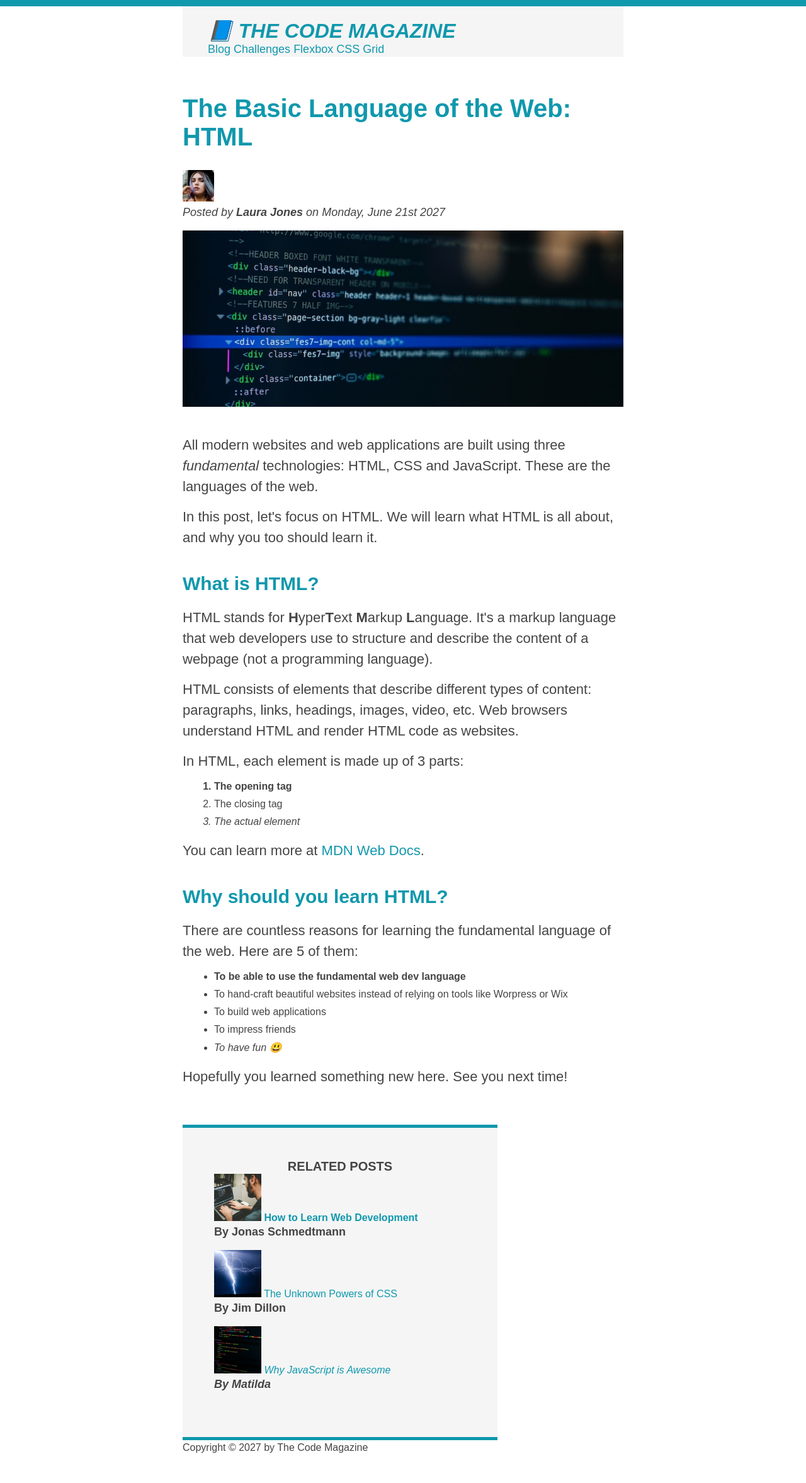
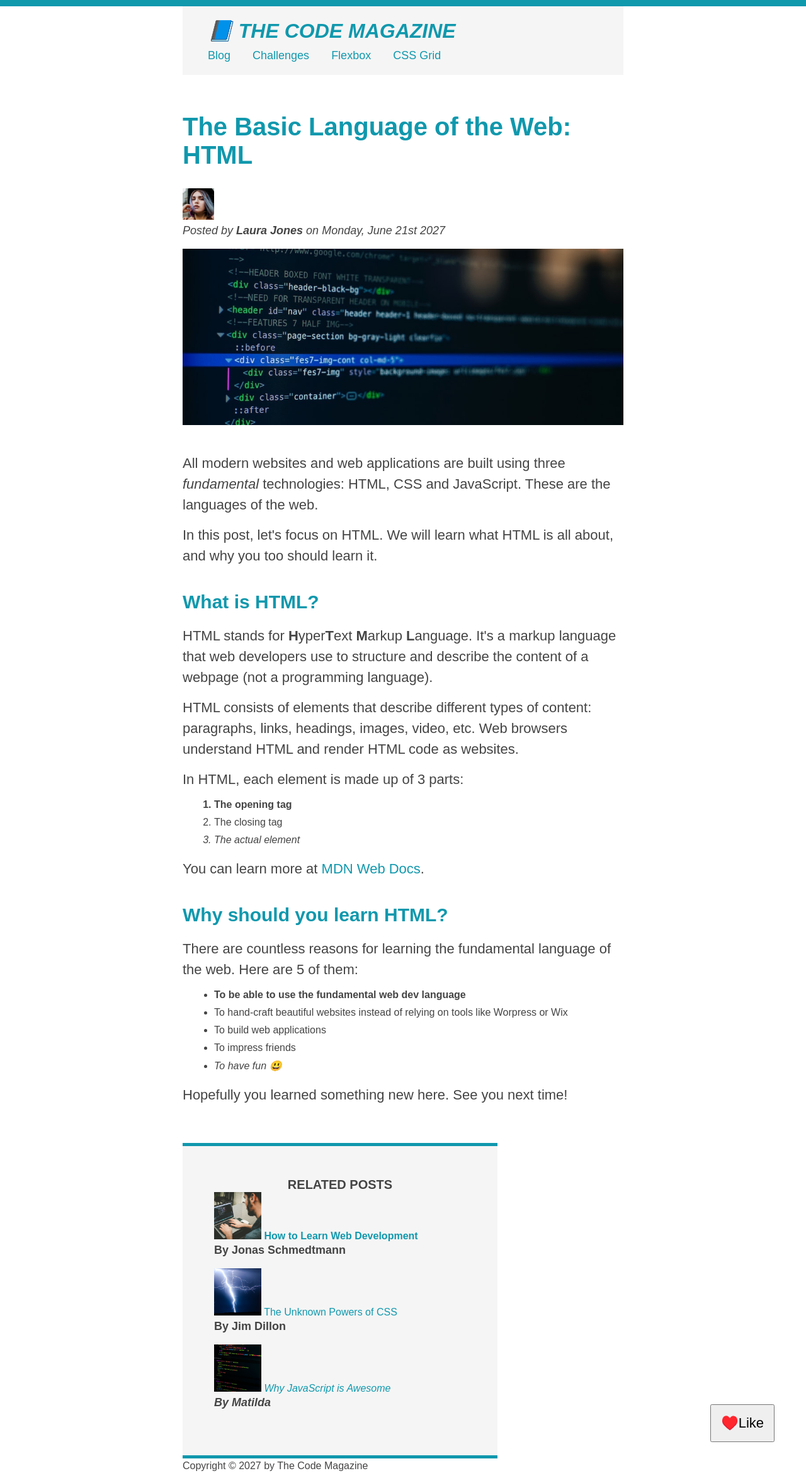
Before and after one commit to 08024763000biyi-dev/web-dev-journey-2026, a plain HTML site: page code-magazine/index.html in a window 1280 px wide. Shown: the whole page at 63% size. Before the commit the page ends 2326 px from the top, so only its background shows below. Drawn offline with Linux system fonts and the light colour scheme.

Commit message:
docs: update root README with CSS display and positioning learnings

```diff
--- a/code-magazine/index.html
+++ b/code-magazine/index.html
@@ -150,6 +150,8 @@
       <footer>
         <p id="copyright">Copyright &copy; 2027 by The Code Magazine</p>
       </footer>
+
+       <button class="like-button">♥️Like</button>
     </div>
   </body>
 </html>
--- a/code-magazine/style.css
+++ b/code-magazine/style.css
@@ -4,10 +4,13 @@
   box-sizing: border-box;
 }
 
+/* Page Section */
+
 body {
   color: #444;
   font-family: sans-serif;
   border-top: 10px solid #1098ad;
+  position: relative;
 }
 
 .container {
@@ -24,7 +27,7 @@ body {
   padding-right: 40px; */
   padding: 20px 40px;
   margin-bottom: 60px;
-  height: 80px;
+  /* height: 80px; */
 }
 
 nav {
@@ -47,6 +50,7 @@ aside {
   width: 500px;
 }
 
+/* Smaller Elements */
 h1,
 h2,
 h3 {
@@ -92,6 +96,7 @@ ol {
 li {
   font-size: 16px;
   margin-bottom: 10px;
+  /* display: inline; */
 }
 
 li:last-child {
@@ -180,6 +185,32 @@ a:active {
 }
 /* LVHA */
 
-/* nav a:link{
-  font-size: 18px;
-} */
+nav a:link {
+  /* background-color: orangered;
+  margin: 20px;
+  padding: 20px;
+  display: block; */
+
+  margin-right: 30px;
+  margin-top: 10px;
+  display: inline-block;
+}
+
+nav a:link:last-child {
+  margin-right: 0;
+}
+
+
+
+.like-button {
+  font-size: 22px;
+  padding: 15px;
+  cursor: pointer;
+
+  position: absolute;
+  /* top: 50px;
+  left: 50px; */
+
+  bottom: 50px;
+  right: 50px;
+}
```
Also changed, not shown: README.md, code-magazine/README.md, code-magazine/images/code-magazine-preview.png, images/code-magazine-preview.png.
